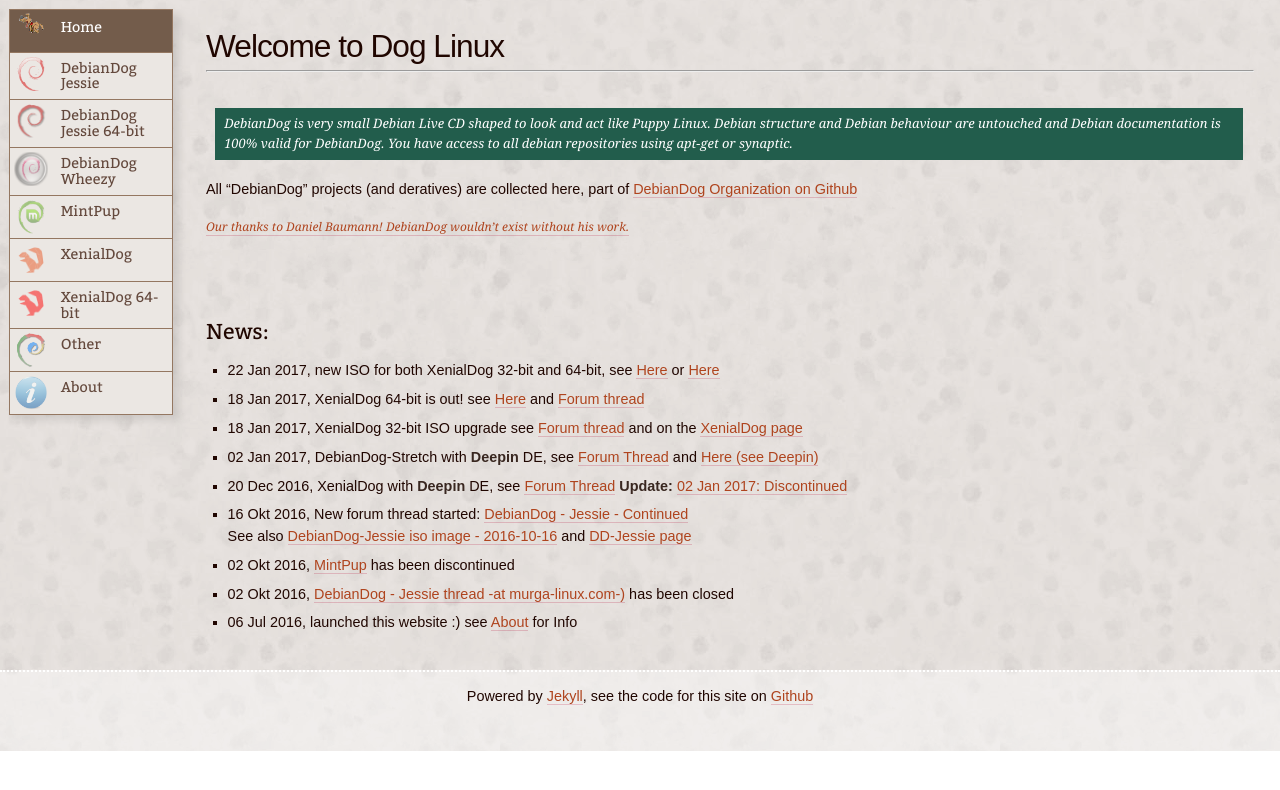
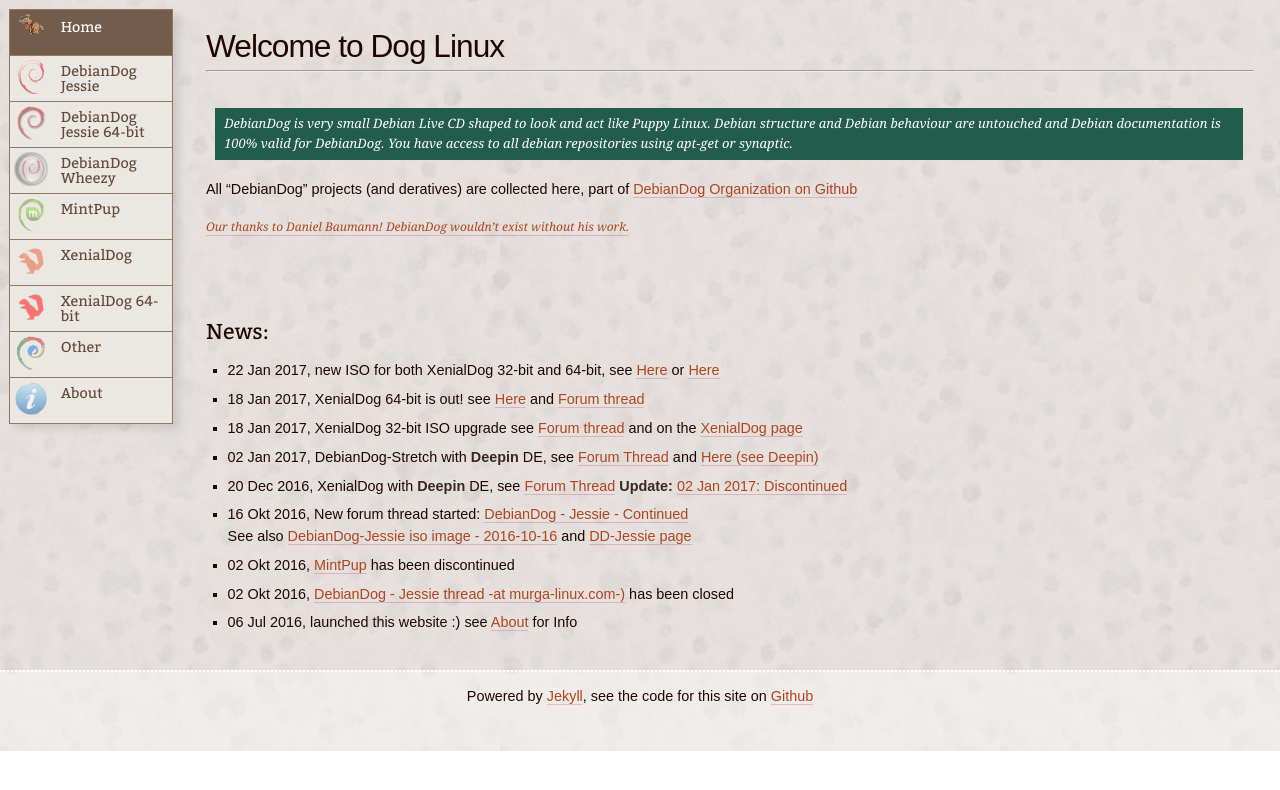
Before and after one commit to DebianDog/doglinux, a Jekyll site: the page built from index.md, in a window 1280 px wide. Shown: the top 790 px of the page. Built offline with Jekyll 4.4.1, drawn with Linux system fonts in a browser that asks for light colours.

Commit message:
Small layout changes

```diff
--- a/css/main.css
+++ b/css/main.css
@@ -410,7 +410,7 @@ main .img-wrapper {
     @media (min-width: 10em) {
     .nav-primary {
         width: 164px;
-	height: 406px;
+	height: 415px;
         }
     }
 
@@ -464,10 +464,10 @@ margin-left: 5px;
 	border-bottom: none;
 	color: #64493D;
 
-	padding: 8px 0 7px 51px;
+	padding: 8px 0 9px 51px;
 	background-color: #EBE7E3;
 	line-height: 1.1;
-min-height: 42px;
+height: 45px;
 
 margin: 1px;
     }
```
Also changed, not shown: zz07about.md (line endings or trailing spaces).
